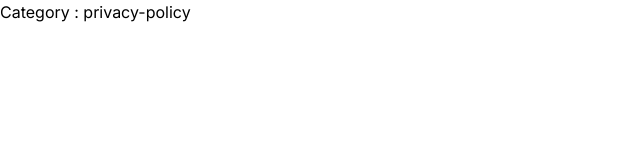
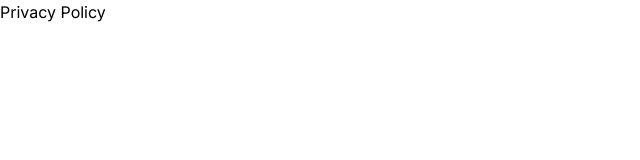
Before and after one commit to MrPKJ/capitalcompass, a Next.js app: page /privacy-policy in a window 1280 px wide. Shown: the top 160 px of the page, without its empty margins (0-640 px from the left). Built offline with nearby package versions, Linux system fonts and the light colour scheme.

Commit message:
Legals Route Initiation

```diff
--- /dev/null
+++ b/app/(legals)/privacy-policy/page.tsx
@@ -0,0 +1,3 @@
+export default function PrivacyPolicy() {
+  return <div>Privacy Policy</div>;
+}
--- /dev/null
+++ b/app/(legals)/terms-conditions/page.tsx
@@ -0,0 +1,3 @@
+export default function TermsConditions() {
+  return <div>Terms and Conditions</div>;
+}
```
